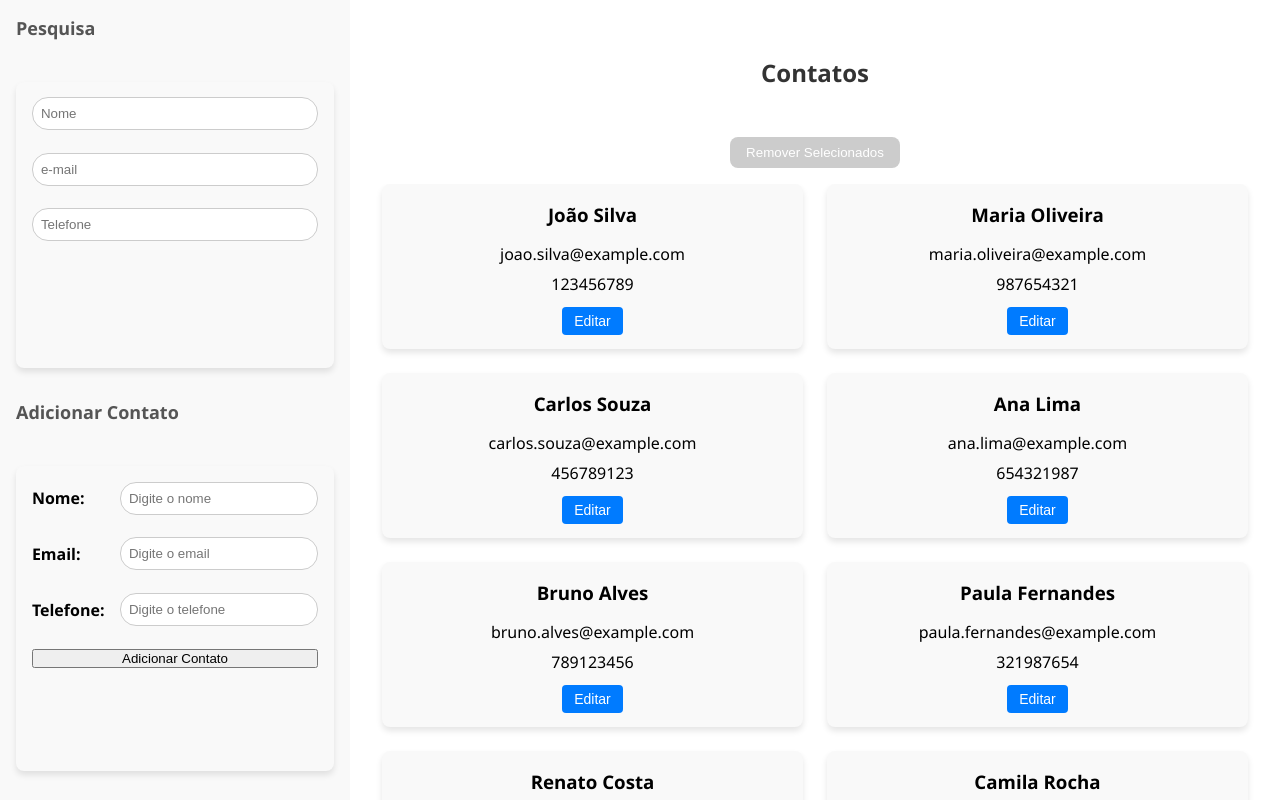
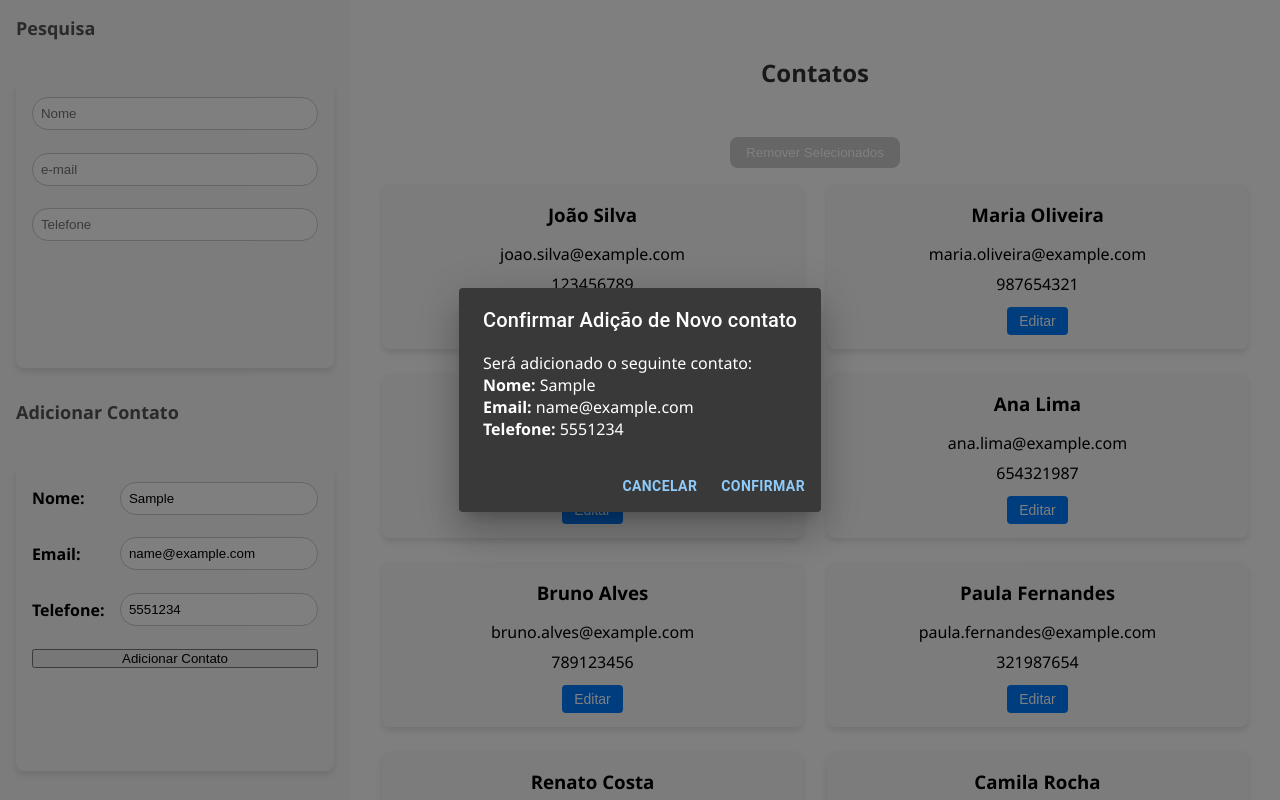
Before and after one commit to FabiusCaesar/lista-contatos, a React (Create React App) app: page / in a window 1280 px wide. Both pictures are taken after typing "Sample", "name@example.com", "5551234" into the empty fields and a click on the button "Adicionar Contato". Built offline with nearby package versions, Linux system fonts and the light colour scheme.

Commit message:
adiciona modal de confirmação para adição, edição e remoção de contatos

```diff
--- a/package.json
+++ b/package.json
@@ -3,6 +3,9 @@
   "version": "0.1.0",
   "private": true,
   "dependencies": {
+    "@emotion/react": "^11.14.0",
+    "@emotion/styled": "^11.14.0",
+    "@mui/material": "^7.0.1",
     "@reduxjs/toolkit": "^2.3.0",
     "@testing-library/jest-dom": "^5.16.5",
     "@testing-library/react": "^13.4.0",
@@ -11,6 +14,7 @@
     "@types/node": "^16.18.12",
     "@types/react": "^18.0.28",
     "@types/react-dom": "^18.0.11",
+    "material-ui-confirm": "^4.0.0",
     "react": "^18.2.0",
     "react-dom": "^18.2.0",
     "react-redux": "^9.1.2",
--- a/src/components/ContatoCard/index.tsx
+++ b/src/components/ContatoCard/index.tsx
@@ -1,5 +1,6 @@
 import React, { useState } from 'react'
 import { Button, Card, Input } from './styles'
+import ConfirmationDialog from '../Modal'
 
 interface ContatoProps {
   nome: string
@@ -22,6 +23,7 @@ const ContatoCard: React.FC<ContatoProps> = ({
   const [nomeEditado, setNomeEditado] = useState(nome)
   const [emailEditado, setEmailEditado] = useState(email)
   const [telefoneEditado, setTelefoneEditado] = useState(telefone)
+  const [confirmOpen, setConfirmOpen] = useState(false)
 
   const handleEditar = (event: React.MouseEvent) => {
     event.stopPropagation()
@@ -38,11 +40,15 @@ const ContatoCard: React.FC<ContatoProps> = ({
 
   const handleSalvar = (event: React.MouseEvent) => {
     event.stopPropagation()
+    setConfirmOpen(true)
+  }
+
+  const confirmarEdicao = () => {
     if (aoEditar) {
       aoEditar(nomeEditado, emailEditado, telefoneEditado)
     }
+    setConfirmOpen(false)
     setEmEdicao(false)
-    // Exibir confirmação após salvar, se necessário
   }
 
   return (
@@ -78,6 +84,23 @@ const ContatoCard: React.FC<ContatoProps> = ({
           <Button onClick={handleEditar}>Editar</Button>
         </>
       )}
+
+      <ConfirmationDialog // Modal de Confirmação
+        open={confirmOpen}
+        title="Confirmar Edição"
+        content={
+          <>
+            <p>O contato será salvo como:</p>
+            <strong>Nome:</strong> {nomeEditado}
+            <br />
+            <strong>Email:</strong> {emailEditado}
+            <br />
+            <strong>Telefone:</strong> {telefoneEditado}
+          </>
+        }
+        onConfirm={confirmarEdicao}
+        onCancel={() => setConfirmOpen(false)}
+      />
     </Card>
   )
 }
--- /dev/null
+++ b/src/components/Modal/index.tsx
@@ -0,0 +1,66 @@
+import React, { ReactNode } from 'react'
+import {
+  Button,
+  createTheme,
+  Dialog,
+  DialogActions,
+  DialogContent,
+  DialogContentText,
+  DialogTitle,
+  ThemeProvider
+} from '@mui/material'
+
+interface ConfirmationDialogProps {
+  open: boolean
+  title: string
+  content: ReactNode
+  onConfirm: () => void
+  onCancel: () => void
+}
+
+const darkTheme = createTheme({
+  palette: {
+    mode: 'dark'
+  }
+})
+
+const ConfirmationDialog: React.FC<ConfirmationDialogProps> = ({
+  open,
+  title,
+  content,
+  onConfirm,
+  onCancel
+}) => {
+  return (
+    <ThemeProvider theme={darkTheme}>
+      <Dialog
+        open={open}
+        onClose={onCancel}
+        aria-labelledby="confirmation-dialog-title"
+        aria-describedby="confirmation-dialog-description"
+      >
+        <DialogTitle id="confirmation-dialog-title">{title}</DialogTitle>
+        <DialogContent>{content}</DialogContent>
+        <DialogActions>
+          <Button
+            onClick={onCancel}
+            color="primary"
+            sx={{ fontWeight: 'bold' }}
+          >
+            Cancelar
+          </Button>
+          <Button
+            onClick={onConfirm}
+            color="primary"
+            sx={{ fontWeight: 'bold' }}
+            autoFocus
+          >
+            Confirmar
+          </Button>
+        </DialogActions>
+      </Dialog>
+    </ThemeProvider>
+  )
+}
+
+export default ConfirmationDialog
--- a/src/containers/MainContent/index.tsx
+++ b/src/containers/MainContent/index.tsx
@@ -15,6 +15,7 @@ import {
   editarContato,
   removerContato
 } from '../../store/reducers/contatosSlice'
+import ConfirmationDialog from '../../components/Modal'
 
 interface MainContentProps {
   abrirMenu: () => void
@@ -31,6 +32,7 @@ const MainContent: React.FC<MainContentProps> = ({
   )
 
   const [selecionados, setSelecionados] = useState<number[]>([])
+  const [confirmOpen, setConfirmOpen] = useState(false)
 
   const alternarSelecao = (id: number) => {
     setSelecionados((prev) =>
@@ -38,9 +40,10 @@ const MainContent: React.FC<MainContentProps> = ({
     )
   }
 
-  const removerSelecionados = () => {
+  const handleConfirmarRemocao = () => {
     selecionados.forEach((id) => dispatch(removerContato(id)))
     setSelecionados([])
+    setConfirmOpen(false)
   }
 
   const handleEditarContato = (
@@ -66,7 +69,7 @@ const MainContent: React.FC<MainContentProps> = ({
       <TopoFixo>
         <TituloPrincipal>Contatos</TituloPrincipal>
         <BotaoRemover
-          onClick={removerSelecionados}
+          onClick={() => setConfirmOpen(true)}
           disabled={selecionados.length === 0}
         >
           Remover Selecionados
@@ -93,6 +96,18 @@ const MainContent: React.FC<MainContentProps> = ({
           ))
         )}
       </Contatos>
+
+      <ConfirmationDialog // Modal de Confirmação
+        open={confirmOpen}
+        title="Confirmar Remoção"
+        content={`Tem certeza que deseja remover o${
+          selecionados.length > 1 ? 's' : ''
+        } ${selecionados.length > 1 ? selecionados.length : ''} contato${
+          selecionados.length > 1 ? 's' : ''
+        } selecionado${selecionados.length > 1 ? 's' : ''}?`}
+        onConfirm={handleConfirmarRemocao}
+        onCancel={() => setConfirmOpen(false)}
+      />
     </MainContentLayout>
   )
 }
--- a/src/containers/Sidebar/FormContato/index.tsx
+++ b/src/containers/Sidebar/FormContato/index.tsx
@@ -4,6 +4,7 @@ import { adicionarContato } from '../../../store/reducers/contatosSlice'
 import * as S from '../../../components/FormElements/styles'
 import { TituloSecao } from '../../../styles'
 import { Contato } from '../../../models/Contatos'
+import ConfirmationDialog from '../../../components/Modal'
 
 // O componente principal
 const FormContato: React.FC = () => {
@@ -13,6 +14,8 @@ const FormContato: React.FC = () => {
   const [nome, setNome] = useState('')
   const [email, setEmail] = useState('')
   const [telefone, setTelefone] = useState('')
+  const [confirmOpen, setConfirmOpen] = useState(false)
+  const [novoContato, setNovoContato] = useState<Contato | null>(null)
 
   // Função que será chamada quando o formulário for enviado
   const formSubmitContato = (event: React.FormEvent) => {
@@ -25,13 +28,20 @@ const FormContato: React.FC = () => {
       email,
       telefone
     }
+    setNovoContato(novoContato)
+    setConfirmOpen(true)
+  }
+  const handleConfirmarAdicao = () => {
+    if (novoContato) {
+      dispatch(adicionarContato(novoContato)) // Envia o contato ao Redux Store
 
-    dispatch(adicionarContato(novoContato)) // Envia o contato ao Redux Store
-
-    // Limpar os campos
-    setNome('')
-    setEmail('')
-    setTelefone('')
+      // Limpar os campos
+      setNome('')
+      setEmail('')
+      setTelefone('')
+      setNovoContato(null)
+      setConfirmOpen(false)
+    }
   }
   // O JSX para renderizar o formulário
   return (
@@ -70,6 +80,23 @@ const FormContato: React.FC = () => {
         </S.FieldGroup>
         <button type="submit">Adicionar Contato</button>
       </S.Form>
+
+      <ConfirmationDialog // Modal de Confirmação
+        open={confirmOpen}
+        title="Confirmar Adição de Novo contato"
+        content={
+          <>
+            <p>Será adicionado o seguinte contato:</p>
+            <strong>Nome:</strong> {nome}
+            <br />
+            <strong>Email:</strong> {email}
+            <br />
+            <strong>Telefone:</strong> {telefone}
+          </>
+        }
+        onConfirm={handleConfirmarAdicao}
+        onCancel={() => setConfirmOpen(false)}
+      />
     </>
   )
 }
```
Also changed, not shown: 1 other file (tests, documents, lock files or other folders).
